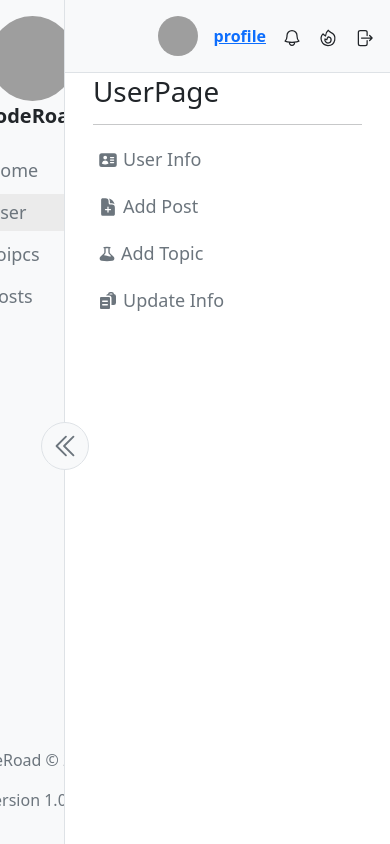
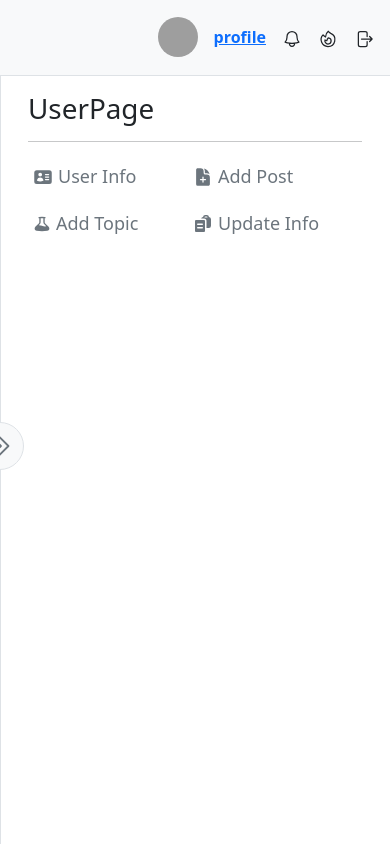
Before and after one commit to Abdelaziz79/Graduation-Project, a React (Vite) app: page /user in a window 390 px wide. Built offline with nearby package versions, Linux system fonts and the light colour scheme; grey boxes are pictures that could not be loaded.

Commit message:
fix nav problem

```diff
--- a/src/context/SliderToggleContext.jsx
+++ b/src/context/SliderToggleContext.jsx
@@ -5,9 +5,8 @@ const SliderToggleContext = createContext();
 export default function SliderToggleProvider({ children }) {
   const [show, setShow] = useState(true);
 
-  const handleToggle = setShow;
   return (
-    <SliderToggleContext.Provider value={{ show, handleToggle }}>
+    <SliderToggleContext.Provider value={{ show, setShow }}>
       {children}
     </SliderToggleContext.Provider>
   );
--- a/src/index.css
+++ b/src/index.css
@@ -154,13 +154,11 @@ blockquote {
 }
 
 .main-window {
-  min-height: 93vh;
-  max-height: 93vh;
+  height: 90vh;
 }
 
 .nav-height {
-  min-height: 7vh;
-  max-height: 7vh;
+  height: 9vh;
 }
 .resize-none {
   resize: none;
--- a/src/ui/SliderToggleButton.jsx
+++ b/src/ui/SliderToggleButton.jsx
@@ -1,4 +1,4 @@
-import React from "react";
+import React, { useEffect, useState } from "react";
 
 import { useSliderToggle } from "../context/SliderToggleContext";
 import {
@@ -7,12 +7,28 @@ import {
 } from "react-icons/hi2";
 
 export default function SliderToggleButton() {
-  const { show, handleToggle } = useSliderToggle();
+  const { show, setShow } = useSliderToggle();
+  const [pageWidth, setPageWidth] = useState(window.innerWidth);
 
+  useEffect(() => {
+    const handleResize = () => {
+      setPageWidth(window.innerWidth);
+    };
+
+    window.addEventListener("resize", handleResize);
+
+    if (pageWidth < 768) {
+      setShow(false);
+    }
+
+    return () => {
+      window.removeEventListener("resize", handleResize);
+    };
+  }, [pageWidth, setShow]);
   return (
     <span
       className="p-2 rounded-circle trans sidebar-toggle-button border"
-      onClick={() => handleToggle(!show)}
+      onClick={() => setShow(!show)}
     >
       {show ? (
         <HiOutlineChevronDoubleLeft size={30} />
```
